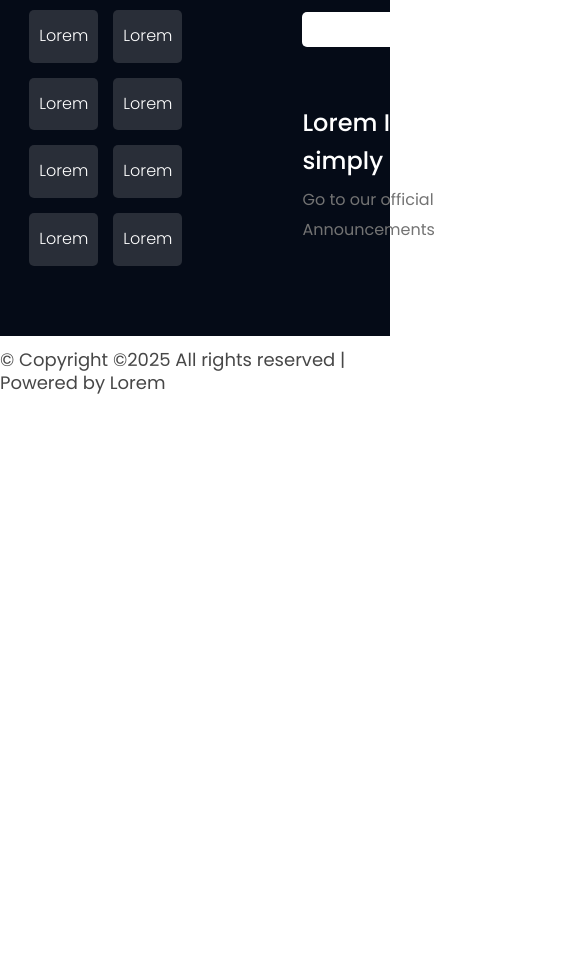
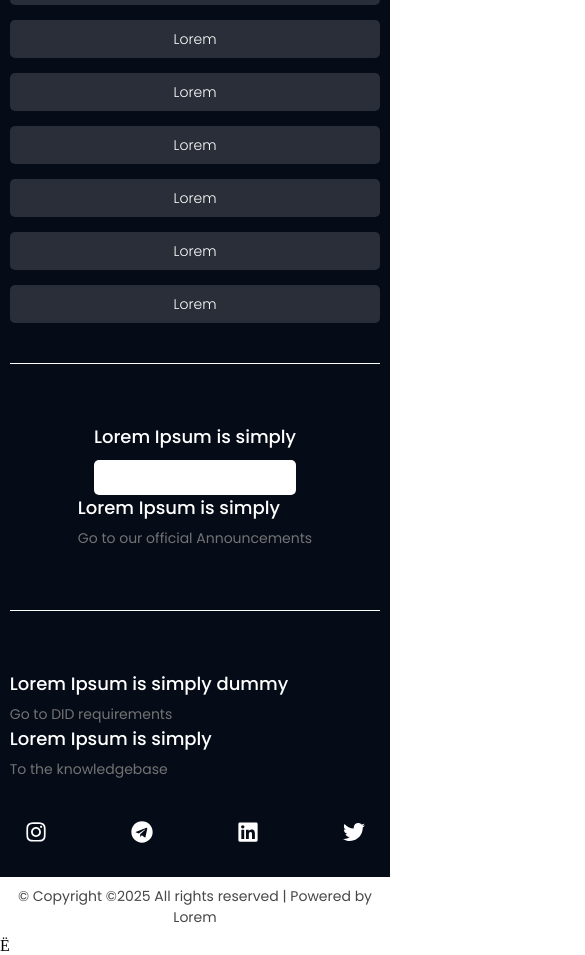
Before and after one commit to Akbarshoh404/TeenVision, a React (Create React App) app: page / in a window 390 px wide. Shown: the part 3101-4056 px from the top of the page, 585 px wide, since content can reach past the window. Before the commit the page ends 3507 px from the top, so only its background shows below. Built offline with nearby package versions, Linux system fonts and the light colour scheme; a web font is replaced by a local one.

Commit message:
responsive and fixed footer

```diff
--- a/package.json
+++ b/package.json
@@ -7,6 +7,7 @@
     "cra-template": "1.2.0",
     "react": "^19.0.0",
     "react-dom": "^19.0.0",
+    "react-icons": "^5.5.0",
     "react-router-dom": "^7.1.5",
     "react-scripts": "5.0.1",
     "sass": "^1.85.0"
--- a/public/index.html
+++ b/public/index.html
@@ -31,5 +31,10 @@
   <body>
     <noscript>You need to enable JavaScript to run this app.</noscript>
     <div id="root"></div>
+
+    <script
+      src="https://kit.fontawesome.com/your-kit-id.js"
+      crossorigin="anonymous"
+    ></script>
   </body>
 </html>
--- a/src/Layoutes/Footer/index.jsx
+++ b/src/Layoutes/Footer/index.jsx
@@ -1,6 +1,6 @@
-import React from "react";
+import styles from "./style.module.scss";
 
-import styles from "./style.module.scss";
+import { FaInstagram, FaTelegram, FaLinkedin, FaTwitter } from "react-icons/fa";
 
 const LandingFooter = () => {
   return (
@@ -65,7 +65,40 @@ const LandingFooter = () => {
               </div>
             </div>
 
-            <div className={styles.topFooterSection4}></div>
+            <div className={styles.topFooterSection4}>
+              <div className={styles.topFooterSection4}>
+                <div className={styles.socialLinks}>
+                  <a
+                    href="https://instagram.com"
+                    target="_blank"
+                    rel="noopener noreferrer"
+                  >
+                    <FaInstagram />
+                  </a>
+                  <a
+                    href="https://telegram.org"
+                    target="_blank"
+                    rel="noopener noreferrer"
+                  >
+                    <FaTelegram />
+                  </a>
+                  <a
+                    href="https://linkedin.com"
+                    target="_blank"
+                    rel="noopener noreferrer"
+                  >
+                    <FaLinkedin />
+                  </a>
+                  <a
+                    href="https://x.com"
+                    target="_blank"
+                    rel="noopener noreferrer"
+                  >
+                    <FaTwitter />
+                  </a>
+                </div>
+              </div>
+            </div>
           </div>
         </div>
 
@@ -73,6 +106,7 @@ const LandingFooter = () => {
           <p>© Copyright ©2025 All rights reserved | Powered by Lorem</p>
         </div>
       </footer>
+      Ё
     </>
   );
 };
--- a/src/Layoutes/Footer/style.module.scss
+++ b/src/Layoutes/Footer/style.module.scss
@@ -1,3 +1,4 @@
+// style.module.scss
 * {
   margin: 0px;
   padding: 0px;
@@ -9,7 +10,6 @@
 }
 
 // Top Footer
-
 .topFooter {
   width: 100%;
   height: 500px;
@@ -22,21 +22,20 @@
   height: 100%;
   width: 1px;
   background-color: white;
+  flex-shrink: 0;
 }
 
 .container {
   width: 85%;
   height: 100%;
   margin: auto;
-
   display: flex;
   justify-content: space-between;
-  align-items: center;
-  gap: 60px;
+  align-items: stretch;
+  gap: 45px;
 }
 
 // Section 1
-
 .topFooterSection1 {
   width: 100%;
   height: 100%;
@@ -67,11 +66,9 @@
   background-color: #c4c4c430;
   border-radius: 5px;
   cursor: pointer;
-
   display: flex;
   justify-content: center;
   align-items: center;
-
   font-family: Poppins;
   font-weight: 300;
   font-size: 16px;
@@ -80,11 +77,9 @@
 }
 
 // Section 2
-
 .topFooterSection2 {
   width: 100%;
   height: 100%;
-
   display: flex;
   flex-direction: column;
   align-items: center;
@@ -138,20 +133,18 @@
 }
 
 // Section 3
-
 .topFooterSection3 {
   width: 100%;
   height: 100%;
-
   display: flex;
   flex-direction: column;
   align-items: center;
   justify-content: space-between;
   padding: 20px 0px;
-  text-align: center;
 }
 
 .topFooterSection3Div {
+  width: 100%;
   display: flex;
   justify-content: center;
   flex-direction: column;
@@ -162,33 +155,48 @@
   font-family: Poppins;
   font-weight: 500;
   font-size: 24px;
-  line-height: 38.12px;
-  letter-spacing: 0%;
 }
 
 .topFooterSection3DivP2 {
   font-family: Poppins;
   font-weight: 400;
   font-size: 16px;
-  line-height: 30.5px;
-  letter-spacing: 0%;
   color: #737373;
 }
 
 // Section 4
-
 .topFooterSection4 {
   width: 100%;
   height: 100%;
+  display: flex;
+  flex-direction: column;
+  justify-content: flex-end;
+}
+
+.socialLinks {
+  display: flex;
+  width: 100%;
+  justify-content: space-evenly;
+}
+
+.socialLinks a {
+  text-decoration: none;
+  color: #fff;
+}
+
+.socialLinks svg {
+  font-size: 28px;
+}
+
+.socialLinks a:hover svg {
+  color: #007bff;
 }
 
 // Bottom Footer
-
 .bottomFooter {
   width: 100%;
   height: 70px;
   background-color: white;
-
   display: flex;
   justify-content: center;
   align-items: center;
@@ -197,8 +205,123 @@
     font-family: Poppins;
     font-weight: 400;
     font-size: 18px;
-    line-height: 23.13px;
-    letter-spacing: 1%;
     color: #474747;
   }
 }
+
+// Responsive Design
+@media screen and (max-width: 1050px) {
+  .topFooter {
+    height: auto;
+    padding: 50px 0;
+  }
+
+  .container {
+    flex-direction: column;
+    align-items: flex-start;
+    width: 90%;
+    gap: 30px;
+  }
+
+  .devider {
+    width: 100%;
+    height: 1px;
+    margin: 20px 0;
+  }
+
+  .topFooterSection1P1 {
+    font-size: 26px;
+    line-height: 36px;
+  }
+
+  .topFooterSection2Div1P1,
+  .topFooterSection2Div2P1,
+  .topFooterSection3DivP1 {
+    font-size: 22px;
+    line-height: 34px;
+  }
+}
+
+@media screen and (max-width: 600px) {
+  .topFooter {
+    padding: 40px 0;
+  }
+
+  .container {
+    width: 92%;
+    gap: 25px;
+  }
+
+  .topFooterSection1Cards {
+    grid-template-columns: 1fr; // Single column on smaller screens
+  }
+
+  .topFooterSection1P1 {
+    font-size: 24px;
+    line-height: 32px;
+  }
+
+  .topFooterSection2Div1P1,
+  .topFooterSection2Div2P1,
+  .topFooterSection3DivP1 {
+    font-size: 20px;
+    line-height: 30px;
+  }
+
+  .socialLinks svg {
+    font-size: 24px;
+  }
+}
+
+@media screen and (max-width: 480px) {
+  .topFooter {
+    padding: 30px 0;
+  }
+
+  .container {
+    width: 95%;
+    gap: 20px;
+  }
+
+  .topFooterSection1P1 {
+    font-size: 20px;
+    line-height: 28px;
+  }
+
+  .topFooterSection1Card {
+    font-size: 14px;
+    line-height: 18px;
+  }
+
+  .topFooterSection2Div1P1,
+  .topFooterSection2Div2P1,
+  .topFooterSection3DivP1 {
+    font-size: 18px;
+    line-height: 26px;
+  }
+
+  .topFooterSection2Div2P2,
+  .topFooterSection3DivP2 {
+    font-size: 14px;
+    line-height: 24px;
+  }
+
+  .socialLinks {
+    justify-content: space-between;
+    padding: 0 15px;
+  }
+
+  .socialLinks svg {
+    font-size: 22px;
+  }
+
+  .bottomFooter {
+    height: 60px;
+  }
+
+  .bottomFooter p {
+    font-size: 14px;
+    text-align: center;
+    padding: 0 10px;
+  }
+}
```
Also changed, not shown: 1 other file (tests, documents, lock files or other folders).
